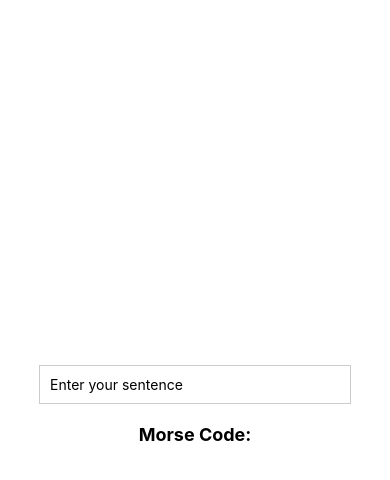
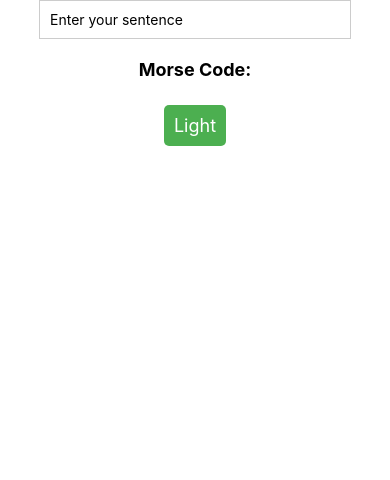
Before and after one commit to kaseywolff/MorseCodeApp, a React Native app: screen / in a window 390 px wide. Shown: the top 480 px of the page. Built offline with nearby package versions, Linux system fonts and the light colour scheme.

Commit message:
morse code flash functionality added and working

```diff
--- a/App.tsx
+++ b/App.tsx
@@ -1,16 +1,15 @@
 import React, { useState } from 'react';
 import { StyleSheet, View, TextInput } from 'react-native';
-import MorseCodeTextConverter from './components/MorseCodeConverter';
+import MorseText from './components/MorseText';
+import MorseFlash from './components/MorseFlash';
 
 const App: React.FC = () => {
   const [sentence, setSentence] = useState<string>('');
   const [isInputSelected, setIsInputSelected] = useState(false);
 
   const handleInputFocus = () => {
-    console.log('focus')
     setIsInputSelected(true);
   };
-  console.log(isInputSelected)
 
   const handleInputBlur = () => {
     setIsInputSelected(false);
@@ -26,7 +25,8 @@ const App: React.FC = () => {
         onFocus={handleInputFocus}
         onBlur={handleInputBlur}
       />
-      <MorseCodeTextConverter sentence={sentence} />
+      <MorseText sentence={sentence} />
+      <MorseFlash sentence={sentence} />
     </View>
   );
 };
@@ -39,7 +39,7 @@ const styles = StyleSheet.create({
     backgroundColor: '#fff',
   },
   containerSelected: {
-
+    justifyContent: 'flex-start',
     paddingTop: '20%',
   },
   input: {
--- /dev/null
+++ b/components/MorseFlash.jsx
@@ -0,0 +1,110 @@
+import React, { useState, useEffect } from 'react';
+import { View, Text, TouchableOpacity, StyleSheet } from 'react-native';
+import { Camera } from 'expo-camera';
+import { toMorseCode } from '@/utils/MorseCode';
+
+function MorseFlash({ sentence }) {
+  const [torchOn, setTorchOn] = useState(false);
+  const [flashing, setFlashing] = useState(false);
+  const morseCode = toMorseCode(sentence);
+
+  useEffect(() => {
+    // Trigger flashing sequence when component mounts
+    if (torchOn && !flashing) {
+      flashMorseCode();
+    }
+  }, [torchOn, flashing]);
+
+  const flashMorseCode = async () => {
+    if (!torchOn || flashing) {
+      return;
+    }
+
+    setFlashing(true);
+
+    const morseCodeArray = morseCode.split('');
+
+    for (let index = 0; index < morseCodeArray.length; index++) {
+      const code = morseCodeArray[index];
+      let duration;
+
+      if (code === '.') {
+        duration = 500; // Dot duration
+      } else if (code === '-') {
+        duration = 1500; // Dash duration
+      } else if (code === ' ') {
+        duration = 0; // Space duration
+      }
+
+      if (duration > 0) {
+        setTorchOn(true);
+        await new Promise(resolve => setTimeout(() => {
+          setTorchOn(false);
+          resolve();
+        }, duration));
+      }
+
+      // Add a small delay between each Morse code character
+      if (index < morseCodeArray.length - 1) {
+        await new Promise(resolve => setTimeout(resolve, 500));
+      }
+    }
+
+    setFlashing(false); // Set flashing to false after the entire sequence is flashed
+  };
+
+
+
+  const handlePress = () => {
+    if (flashing) {
+      setFlashing(false);
+      setTorchOn(false); // Turn off torch if flashing is stopped
+    } else {
+      setTorchOn(true); // Turn on torch if not already on
+    }
+  };
+
+  return (
+    <View style={styles.container}>
+      <TouchableOpacity style={styles.button} onPress={handlePress}>
+        <Text style={styles.text}>{flashing ? 'Stop' : 'Light'}</Text>
+      </TouchableOpacity>
+      {flashing && (
+        <Camera
+          style={styles.camera}
+          flashMode={torchOn ? 'torch' : 'off'}
+          type={Camera.Constants.Type.back}
+        />
+      )}
+    </View>
+  );
+}
+
+const styles = StyleSheet.create({
+  container: {
+    flex: 1,
+    alignItems: 'center',
+  },
+  button: {
+    backgroundColor: '#4CAF50',
+    padding: 10,
+    borderRadius: 5,
+  },
+  text: {
+    color: '#fff',
+    fontSize: 18,
+  },
+  camera: {
+    width: 100,
+    height: 100,
+    position: 'absolute',
+    top: 0,
+    left: 0,
+    right: 0,
+    bottom: 0,
+    opacity: 0, // make the camera transparent
+    zIndex: 999,
+  },
+});
+
+export default MorseFlash;
--- a/components/MorseCodeConverter.js
+++ b/components/MorseText.js
@@ -1,9 +1,9 @@
 import React, { useState } from 'react';
 import { Text, View, StyleSheet, TouchableOpacity } from 'react-native';
-import { toMorseCodeText, getMorseCodeDetails } from '../utils/MorseCode';
+import { toMorseCode, getMorseCodeDetails } from '../utils/MorseCode';
 
 const MorseCodeTextConverter = ({ sentence }) => {
-  const morseCode = toMorseCodeText(sentence);
+  const morseCode = toMorseCode(sentence);
   const morseCodeDetails = getMorseCodeDetails(sentence);
 
   const [showDetails, setShowDetails] = useState(false);
@@ -34,7 +34,7 @@ const MorseCodeTextConverter = ({ sentence }) => {
 const styles = StyleSheet.create({
   container: {
     alignItems: 'center',
-    marginBottom: 20,
+    marginBottom: 10,
   },
   label: {
     fontSize: 18,
--- a/package.json
+++ b/package.json
@@ -15,7 +15,9 @@
   "dependencies": {
     "@expo/vector-icons": "^14.0.0",
     "@react-navigation/native": "^6.0.2",
+    "@types/react-native-torch": "^1.1.2",
     "expo": "~50.0.13",
+    "expo-camera": "~14.1.1",
     "expo-font": "~11.10.3",
     "expo-linking": "~6.2.2",
     "expo-router": "~3.4.8",
--- a/tsconfig.json
+++ b/tsconfig.json
@@ -12,6 +12,8 @@
     "**/*.ts",
     "**/*.tsx",
     ".expo/types/**/*.ts",
-    "expo-env.d.ts"
+    "expo-env.d.ts",
+    "components/MorseCodeConverter.js",
+    "components/MorseFlash.jsx"
   ]
 }
--- a/utils/MorseCode.js
+++ b/utils/MorseCode.js
@@ -61,7 +61,7 @@ const morseCodeLib = {
 
 
 // function to convert sentence to morse code
-export const toMorseCodeText = (text) => {
+export const toMorseCode = (text) => {
   return text.toUpperCase().split('').map(char => morseCodeLib[char] || '').join(' ');
 };
 
```
Also changed, not shown: components/FlashlightButton.js (deleted, +0 -27 lines), 1 other file (tests, documents, lock files or other folders).
